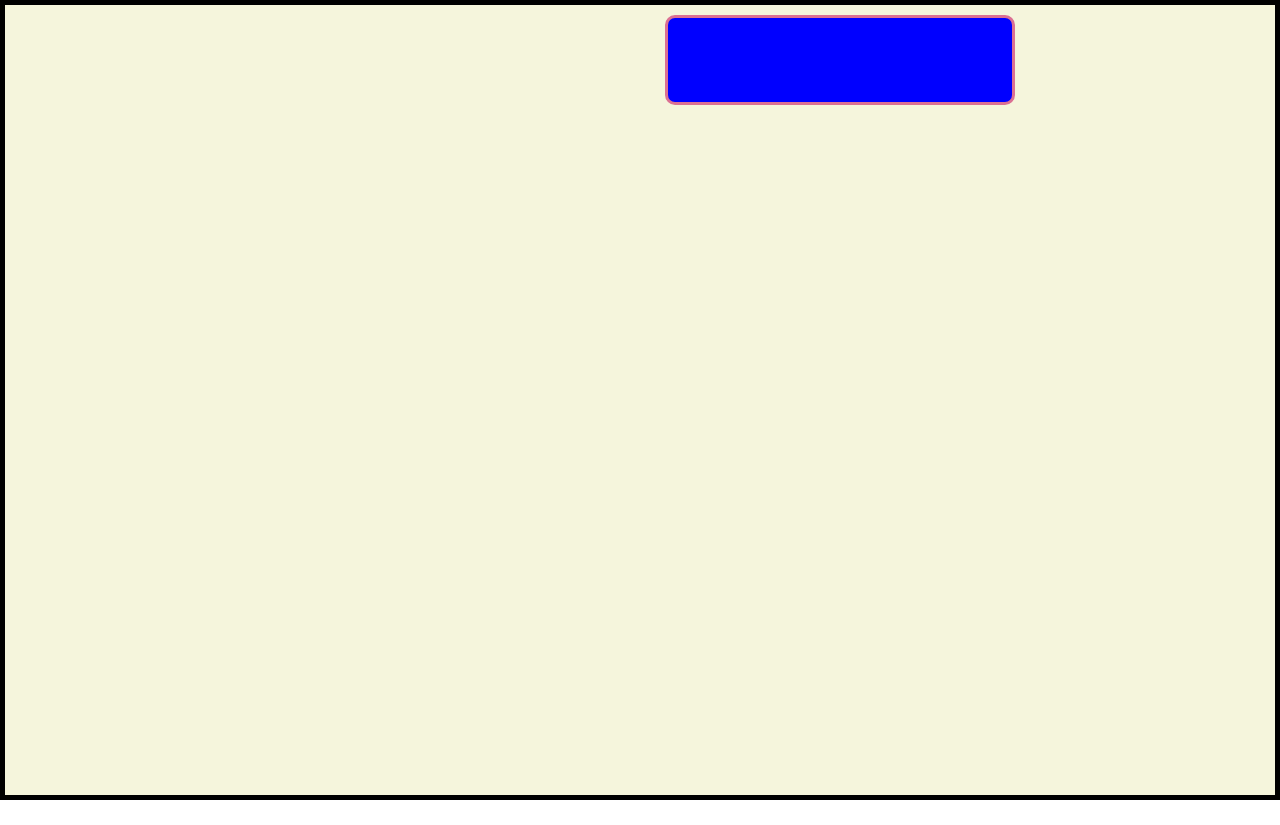
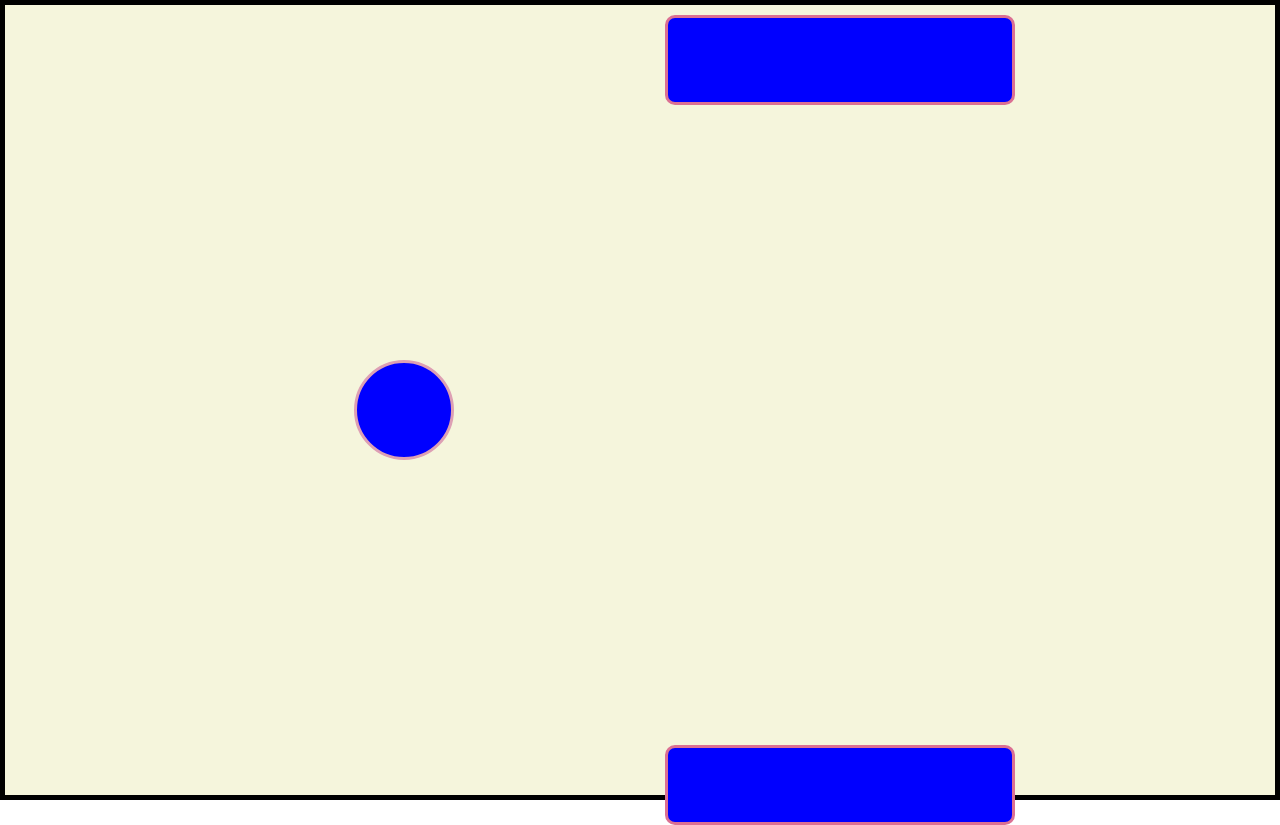
Before and after one commit to harshituprety/CSS-animations, a plain HTML site: page index.html in a window 1280 px wide. Before the commit the page ends 800 px from the top, so only its background shows below. Drawn offline with Linux system fonts and the light colour scheme.

Commit message:
Update index.html

```diff
--- a/index.html
+++ b/index.html
@@ -11,6 +11,8 @@
 <body>
   <div class="container">
     <div class="box"></div>
+     <div class="box2"></div>
+    <div class="circle"></div>
   </div>
 </body>
 
```
